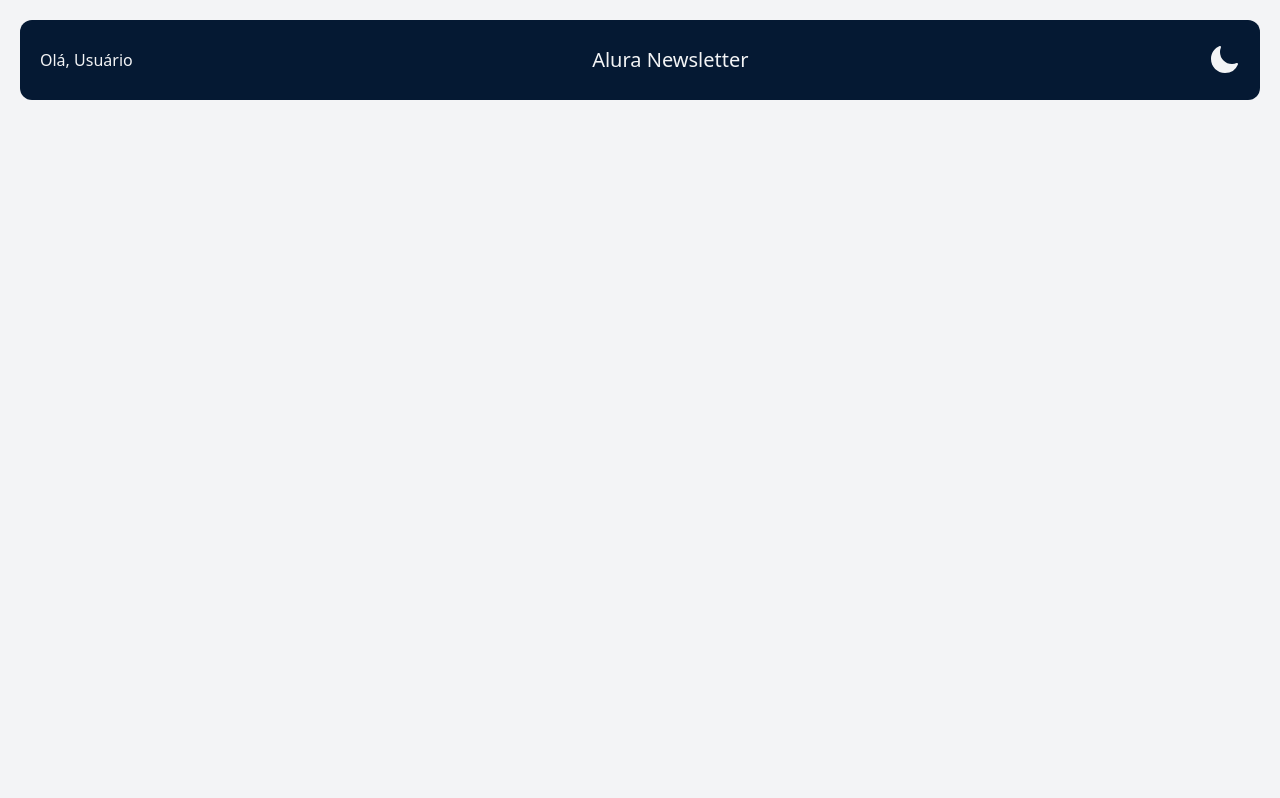
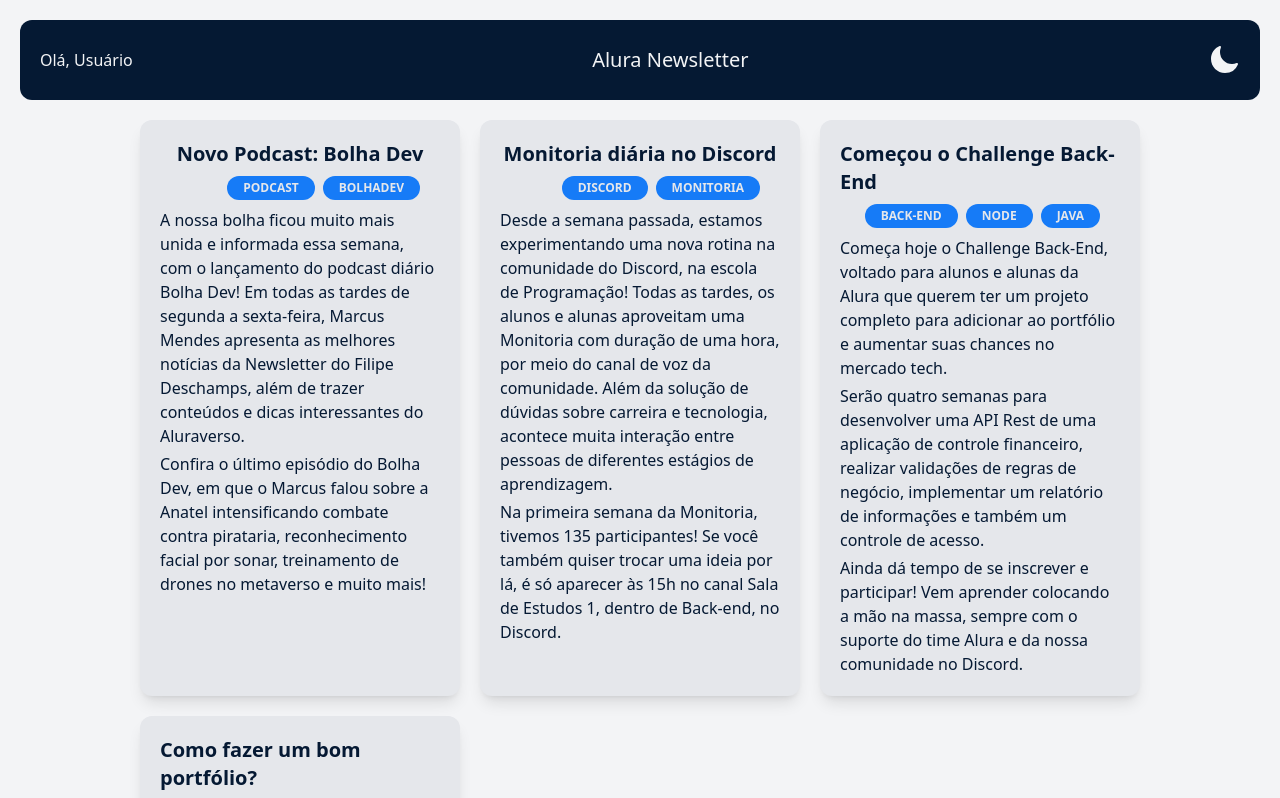
Before and after one commit to WIllianMartins2018/Alura-Newsletter, a React (Vite) app: page / in a window 1280 px wide. Shown: the top 798 px of the page. Built offline with nearby package versions, Linux system fonts and the light colour scheme.

Commit message:
Feat:add-articles

```diff
--- /dev/null
+++ b/articles.json
@@ -0,0 +1,36 @@
+[
+    {
+      "title": "Novo Podcast: Bolha Dev",
+      "text": [
+        "A nossa bolha ficou muito mais unida e informada essa semana, com o lançamento do podcast diário Bolha Dev!  Em todas as tardes de segunda a sexta-feira, Marcus Mendes apresenta as melhores notícias da Newsletter do Filipe Deschamps, além de trazer conteúdos e dicas interessantes do Aluraverso.",
+        "Confira o último episódio do Bolha Dev, em que o Marcus falou sobre a Anatel intensificando combate contra pirataria, reconhecimento facial por sonar, treinamento de drones no metaverso e muito mais!"
+      ],
+      "tags": ["podcast", "bolhadev"]
+    },
+    {
+      "title": "Monitoria diária no Discord",
+      "text": [
+        "Desde a semana passada, estamos experimentando uma nova rotina na comunidade do Discord, na escola de Programação! Todas as tardes, os alunos e alunas aproveitam uma Monitoria com duração de uma hora, por meio do canal de voz da comunidade. Além da solução de dúvidas sobre carreira e tecnologia, acontece muita interação entre pessoas de diferentes estágios de aprendizagem.",
+        "Na primeira semana da Monitoria, tivemos 135 participantes! Se você também quiser trocar uma ideia por lá, é só aparecer às 15h no canal Sala de Estudos 1, dentro de Back-end, no Discord."
+      ],
+      "tags": ["discord", "monitoria"]
+    },
+    {
+      "title": "Começou o Challenge Back-End",
+      "text": [
+        "Começa hoje o Challenge Back-End, voltado para alunos e alunas da Alura que querem ter um projeto completo para adicionar ao portfólio e aumentar suas chances no mercado tech.",
+        "Serão quatro semanas para desenvolver uma API Rest de uma aplicação de controle financeiro, realizar validações de regras de negócio, implementar um relatório de informações e também um controle de acesso.",
+        "Ainda dá tempo de se inscrever e participar! Vem aprender colocando a mão na massa, sempre com o suporte do time Alura e da nossa comunidade no Discord."
+      ],
+      "tags": ["back-end", "node", "java"]
+    },
+    {
+      "title": "Como fazer um bom portfólio?",
+      "text": [
+        "No último episódio do #HipstersPontoTube, Diogo Pires e Paulo Silveira conversaram sobre a importância do portfólio e quais são as dicas para criar essa ferramenta essencial para todos os níveis de profissionais. Eles também dão algumas dicas de carreira, respondendo perguntas como “quando é o momento certo de me aplicar nas vagas?”."
+      ],
+      "image": "/example.jpeg",
+      "alt": "Screenshot do Youtube com o episódio do podcast rodando",
+      "tags": ["carreira", "podcast"]
+    }
+  ]
--- a/src/App.jsx
+++ b/src/App.jsx
@@ -1,7 +1,13 @@
+import ArticleList from "./components/ArticleList/ArticleList"
 import Header from "./components/Header/Header"
 
 const App = () => {
-  return <Header/>
+  return (
+    <>
+      <Header />
+      <ArticleList />
+    </>
+  )
 }
 
 export default App
--- /dev/null
+++ b/src/components/Article/Article.jsx
@@ -0,0 +1,20 @@
+const Article = ({title, text, tags, image, alt}) => {
+    return <div className="p-5 bg-gray-200 dark:bg-dark-200 sm:rounded-xl sm:shadow-lg flex gap-2 flex-col items-center">
+        <h3 className="text-xl text-alura-200 dark:text-gray-200 font-bold">{title}</h3>
+        <div className="w-full flex-row justify-end gap-2 pr-5 hidden sm:flex">
+            {
+                tags.map((tag, index) => <span key={index} className="bg-alura-100 dark:bg-dark-100 px-4 py-1 rounded-full
+                    text-gray-200 font-bold text-xs uppercase"> {tag} </span>)
+            }
+        </div>
+        <div className="grid gap-1">
+            {
+                text.map((content, index) => <p className="text-alura-200 dark:text-gray-300" key={index}>{content}</p>)
+            }
+        </div>
+        {image && <img className="sm:p-4" src={image}   />}
+        {image && alt && <span className="sr-only">{alt}</span>}
+    </div>
+}
+
+export default Article;
--- /dev/null
+++ b/src/components/ArticleList/ArticleList.jsx
@@ -0,0 +1,13 @@
+import data from "../../../articles.json";
+import Article from "../Article/Article";
+
+
+const ArticleList = () => {
+    return <div className="mt-5 sm:mt-0 grid gap-5 m-auto max-w-2xl sm:grid-cols-2 lg:grid-cols-3 lg:max-w-[1000px]">
+        {
+            data.map((props, index) => <Article key={index} {...props} />)
+        }
+    </div>
+}
+
+export default ArticleList;
```
Also changed, not shown: public/example.jpeg (added).
